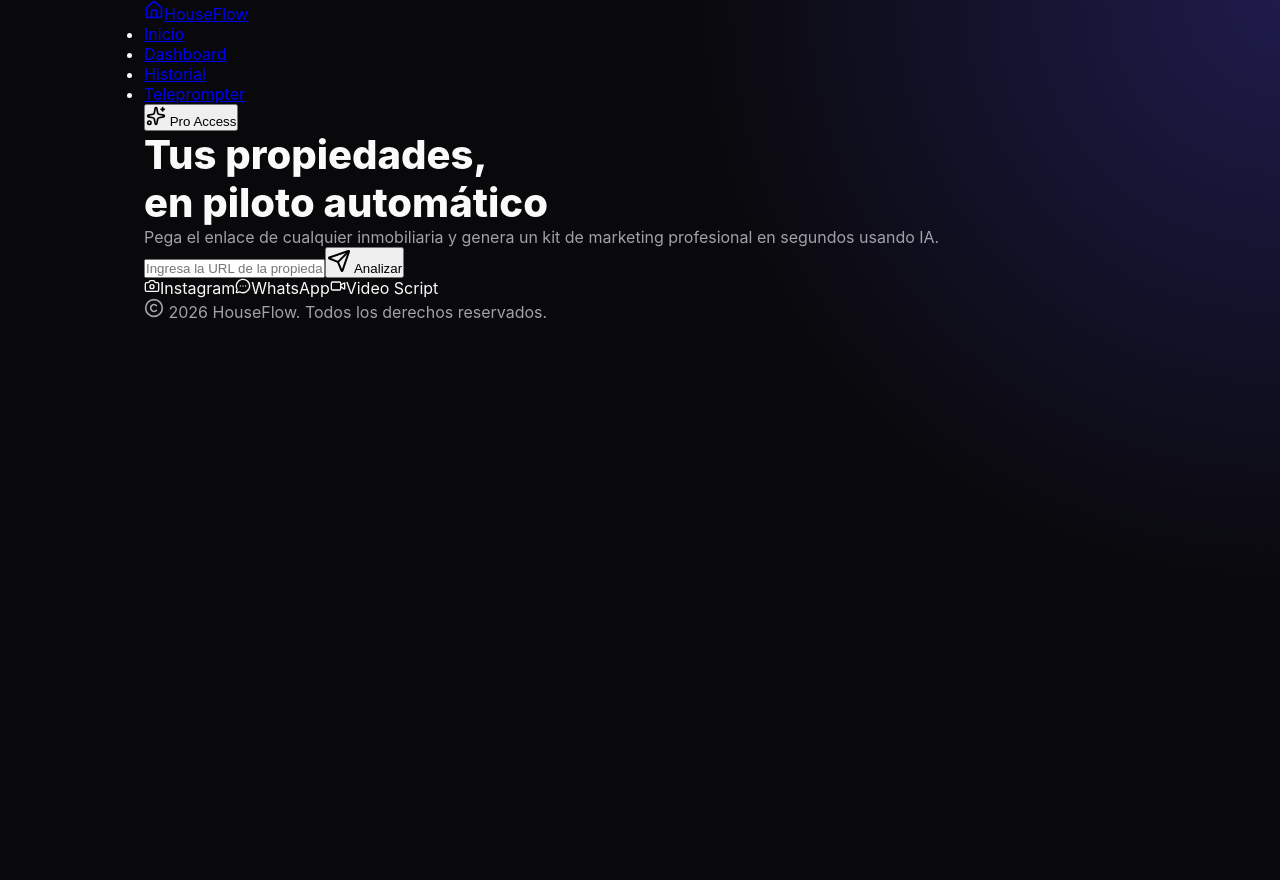
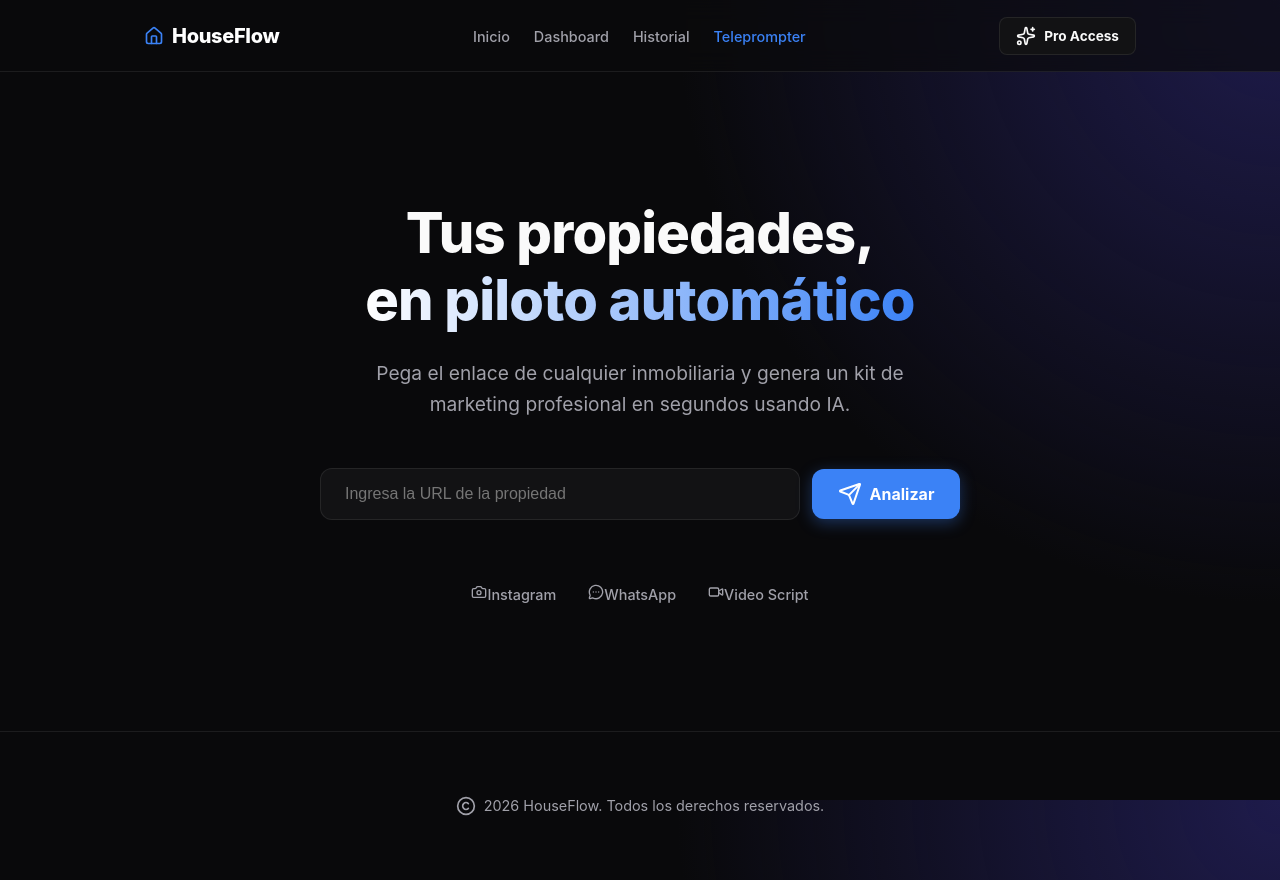
Before and after one commit to SamuMeza/HouseFlow, a React (Vite) app: page / in a window 1280 px wide. Before the commit the page ends 800 px from the top, so only its background shows below. Built offline with nearby package versions, Linux system fonts and the light colour scheme.

Commit message:
Importacion de estilos independientes agregado al archivo global, junto con estilo para formatear enlaces

```diff
--- a/src/assets/globals.css
+++ b/src/assets/globals.css
@@ -1,3 +1,18 @@
+@import "Buttons.css";
+@import "UrlForm.css";
+@import "Input.css";
+@import "Home.css";
+@import "Navbar.css";
+@import "Footer.css";
+@import "LoadingScreen.css";
+@import "Card.css";
+@import "Dashboard.css";
+@import "Badge.css";
+@import "Utilitys.css";
+@import "Teleprompter.css";
+@import "History.css";
+@import "ThanksModal.css";
+
 *,
 *::before,
 *::after {
@@ -74,3 +89,12 @@
     font-size: 1rem;
     color: var(--text-muted);
 }
+
+a {
+    color: var(--accent);
+    text-decoration: none;
+}
+
+a:hover {
+    text-decoration: underline;
+}
```
